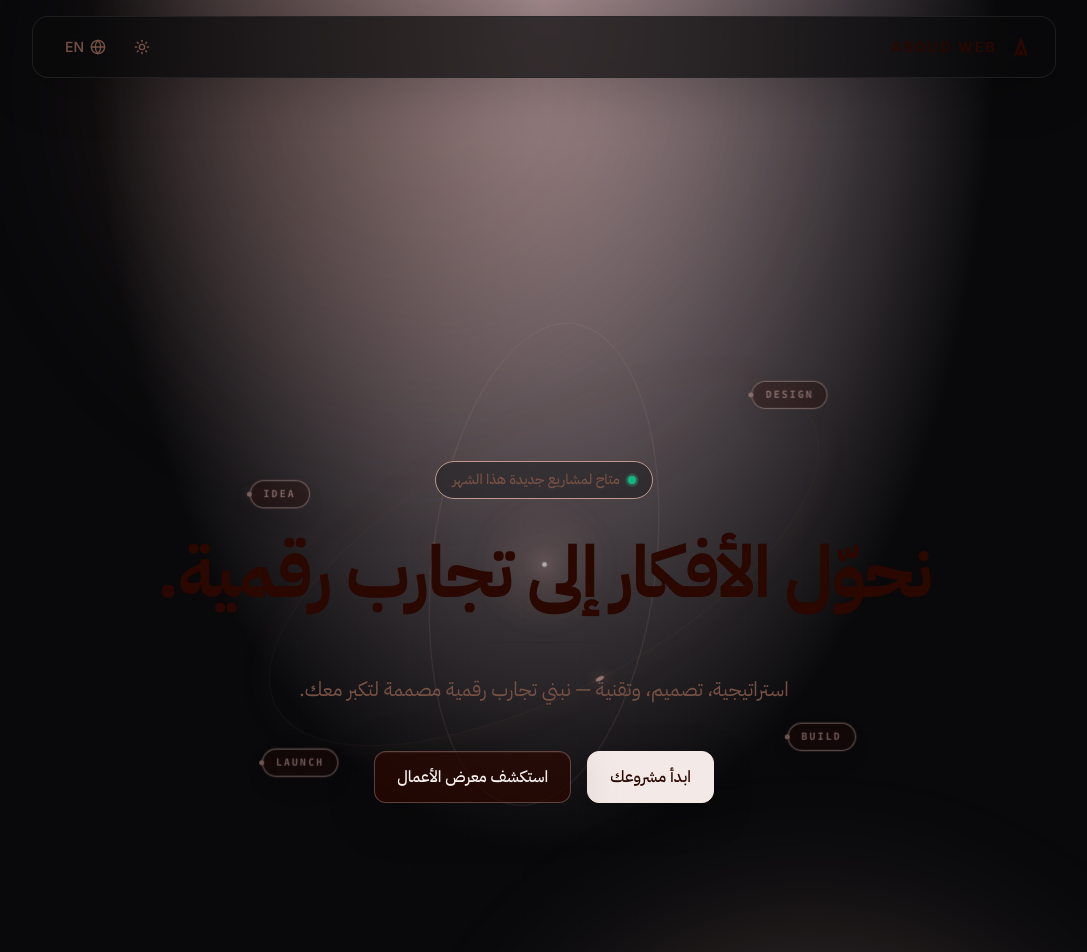
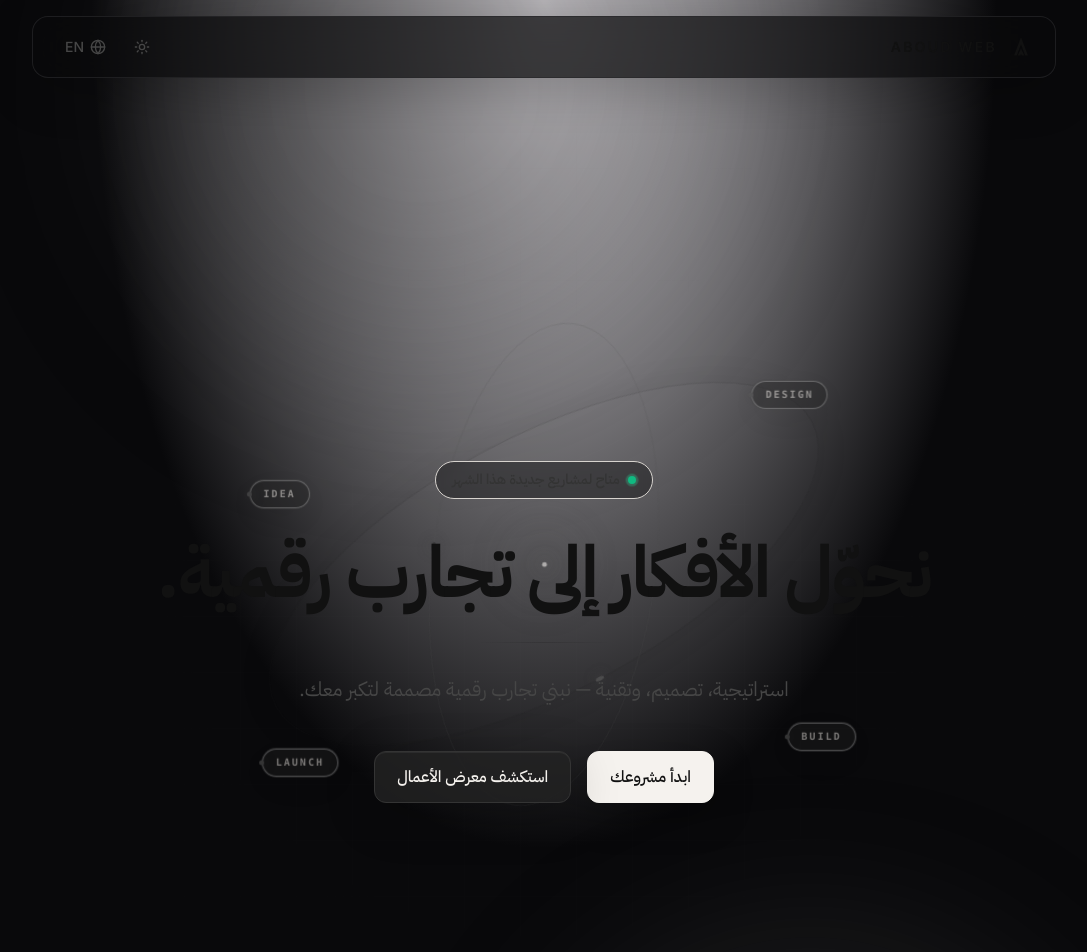
Before and after one commit to 963abod/aboudweb, a React (Vite) app: page / in a window 1280 px wide. Shown: the top 952 px of the page, without its empty margins (96-1183 px from the left). Built offline with nearby package versions, Linux system fonts and the light colour scheme; no server answers; the database is empty.

Commit message:
Apply unified monochrome brand palette

```diff
--- a/src/index.css
+++ b/src/index.css
@@ -106,51 +106,49 @@
 }
 
 
-/* ABOUD WEB — unified warm espresso palette */
+/* ABOUD WEB — unified monochrome palette */
 :root{
-  --brand-900:#2a0800;
-  --brand-700:#775144;
-  --brand-300:#c09891;
-  --brand-200:#bea8a7;
-  --brand-100:#f3e9e7;
+  --brand-1:#111111;
+  --brand-2:#232323;
+  --brand-3:#343434;
+  --brand-4:#464646;
+  --brand-5:#575757;
+  --brand-white:#f5f2ee;
 }
-body{
-  background:#bea8a7;
-  color:var(--brand-900);
-}
-.bg-zinc-50{background-color:#bea8a7!important}
-.text-zinc-900{color:#2a0800!important}
-.text-zinc-700{color:#775144!important}
-.text-zinc-600,.text-zinc-500,.text-zinc-400{color:#775144!important}
-.border-zinc-200,.border-zinc-300{border-color:#c09891!important}
-.border-zinc-800,.border-zinc-700{border-color:rgba(119,81,68,.55)!important}
-.bg-zinc-100{background-color:#f3e9e7!important}
-.bg-zinc-900{background-color:#2a0800!important}
-.text-zinc-50{color:#f8f2f0!important}
-.dark body{background:#2a0800;color:#f3e9e7}
-.dark .dark\\:bg-zinc-950{background-color:#2a0800!important}
-.dark .dark\\:bg-zinc-900{background-color:#3b1710!important}
-.dark .dark\\:text-zinc-50,.dark .dark\\:text-white{color:#f8f2f0!important}
-.dark .dark\\:text-zinc-400,.dark .dark\\:text-zinc-300{color:#c09891!important}
-.dark .dark\\:border-zinc-800,.dark .dark\\:border-zinc-700{border-color:rgba(192,152,145,.38)!important}
+body{background:var(--brand-white);color:var(--brand-1)}
+.bg-zinc-50{background-color:var(--brand-white)!important}
+.bg-zinc-100{background-color:#ece9e5!important}
+.bg-zinc-900{background-color:var(--brand-1)!important}
+.text-zinc-900{color:var(--brand-1)!important}
+.text-zinc-700{color:var(--brand-3)!important}
+.text-zinc-600,.text-zinc-500,.text-zinc-400{color:var(--brand-4)!important}
+.text-zinc-50{color:var(--brand-white)!important}
+.border-zinc-200,.border-zinc-300{border-color:#d7d3ce!important}
+.border-zinc-800,.border-zinc-700{border-color:var(--brand-4)!important}
+.dark body{background:var(--brand-1);color:var(--brand-white)}
+.dark .dark\\:bg-zinc-950{background-color:var(--brand-1)!important}
+.dark .dark\\:bg-zinc-900{background-color:var(--brand-2)!important}
+.dark .dark\\:text-zinc-50,.dark .dark\\:text-white{color:var(--brand-white)!important}
+.dark .dark\\:text-zinc-400,.dark .dark\\:text-zinc-300{color:#c9c5c0!important}
+.dark .dark\\:border-zinc-800,.dark .dark\\:border-zinc-700{border-color:var(--brand-3)!important}
 
-/* Replace the old cool hero spectrum with the brand spectrum */
-.hero-orb-one{background:#775144!important}
-.hero-orb-two{background:#c09891!important}
-.hero-core-glow{background:radial-gradient(circle,rgba(192,152,145,.32),transparent 68%)!important}
-.hero-core-dot{box-shadow:0 0 18px 5px rgba(192,152,145,.72)!important}
-.hero-orbit-a{border-color:rgba(119,81,68,.30)!important;box-shadow:0 0 60px rgba(119,81,68,.10)!important}
-.hero-orbit-b{border-color:rgba(192,152,145,.34)!important}
-.hero-orbit-a span{color:#c09891!important}
-.hero-orbit-b span{color:#775144!important}
-.hero-orbit-label{border-color:rgba(119,81,68,.34)!important;background:rgba(255,248,246,.76)!important;color:#775144!important;box-shadow:0 10px 34px rgba(42,8,0,.10),inset 0 0 0 1px rgba(255,255,255,.52)!important}
-.hero-orbit-label:before{background:#c09891!important;box-shadow:0 0 12px rgba(192,152,145,.72)!important}
-.hero-orbit-label-design:before,.hero-orbit-label-build:before,.hero-orbit-label-launch:before{background:#775144!important;box-shadow:0 0 12px rgba(119,81,68,.55)!important}
-.dark .hero-orbit-label{background:rgba(42,8,0,.58)!important;color:#c09891!important;border-color:rgba(192,152,145,.24)!important}
-.dark .hero-orbit-label:before{background:#c09891!important}
-.hero-premium .hero-actions a{border-color:rgba(192,152,145,.72)!important}
-.hero-premium .hero-actions a:first-child{background:#2a0800!important;border-color:#2a0800!important}
-.hero-premium .hero-actions a:first-child:hover{background:#3b1006!important;border-color:#3b1006!important}
-.hero-premium .hero-actions a:not(:first-child){background:rgba(255,248,246,.58)!important;color:#2a0800!important}
-.dark .hero-premium .hero-actions a{background:rgba(42,8,0,.72)!important;border-color:rgba(192,152,145,.40)!important;color:#f8f2f0!important}
-.dark .hero-premium .hero-actions a:first-child{background:#f3e9e7!important;border-color:#f3e9e7!important;color:#2a0800!important}
+/* Hero — same brand palette */
+.hero-orb-one{background:var(--brand-3)!important}
+.hero-orb-two{background:var(--brand-5)!important}
+.hero-core-glow{background:radial-gradient(circle,rgba(87,87,87,.28),transparent 68%)!important}
+.hero-core-dot{background:var(--brand-white)!important;box-shadow:0 0 18px 5px rgba(87,87,87,.58)!important}
+.hero-orbit-a{border-color:rgba(35,35,35,.28)!important;box-shadow:0 0 60px rgba(17,17,17,.10)!important}
+.hero-orbit-b{border-color:rgba(87,87,87,.34)!important}
+.hero-orbit-a span{color:var(--brand-5)!important}
+.hero-orbit-b span{color:var(--brand-3)!important}
+.hero-orbit-label{border-color:rgba(70,70,70,.30)!important;background:rgba(245,242,238,.82)!important;color:var(--brand-3)!important;box-shadow:0 10px 34px rgba(17,17,17,.10),inset 0 0 0 1px rgba(255,255,255,.45)!important}
+.hero-orbit-label:before{background:var(--brand-5)!important;box-shadow:0 0 12px rgba(87,87,87,.55)!important}
+.hero-orbit-label-design:before,.hero-orbit-label-build:before,.hero-orbit-label-launch:before{background:var(--brand-3)!important;box-shadow:0 0 12px rgba(52,52,52,.45)!important}
+.dark .hero-orbit-label{background:rgba(35,35,35,.72)!important;color:#d7d3ce!important;border-color:rgba(192,192,192,.18)!important}
+.dark .hero-orbit-label:before{background:var(--brand-5)!important}
+.hero-premium .hero-actions a{border-color:#c9c5c0!important}
+.hero-premium .hero-actions a:first-child{background:var(--brand-1)!important;border-color:var(--brand-1)!important;color:var(--brand-white)!important}
+.hero-premium .hero-actions a:first-child:hover{background:var(--brand-2)!important;border-color:var(--brand-2)!important}
+.hero-premium .hero-actions a:not(:first-child){background:rgba(245,242,238,.72)!important;color:var(--brand-1)!important}
+.dark .hero-premium .hero-actions a{background:rgba(35,35,35,.82)!important;border-color:var(--brand-3)!important;color:var(--brand-white)!important}
+.dark .hero-premium .hero-actions a:first-child{background:var(--brand-white)!important;border-color:var(--brand-white)!important;color:var(--brand-1)!important}
```
